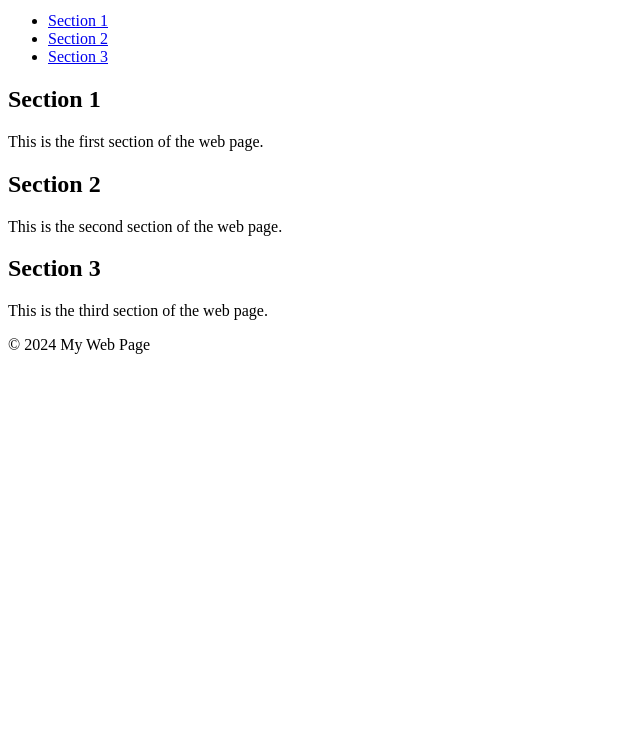
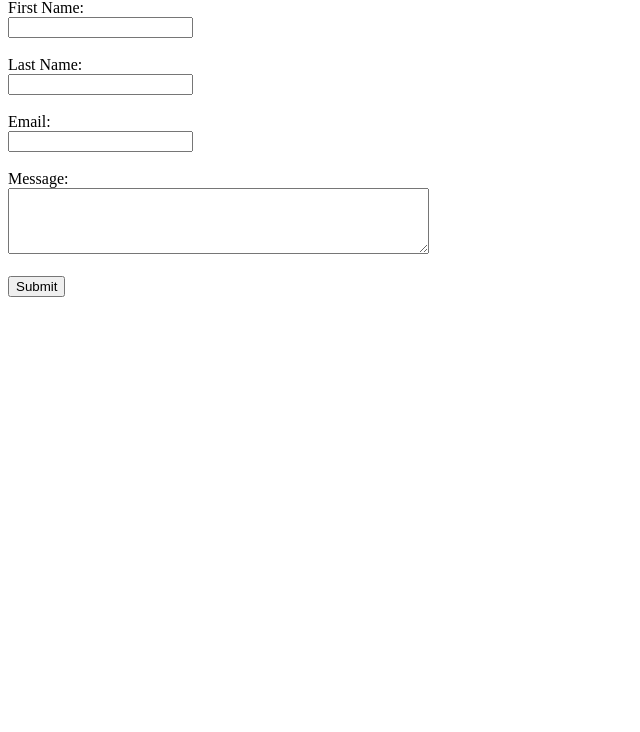
Before and after one commit to krithikaarya/Krithi_CRMTrackingCode, a plain HTML site: page index.html in a window 1280 px wide. Shown: the part 68-800 px from the top of the page, without its empty margins (0-640 px from the left). Drawn offline with Linux system fonts and the light colour scheme.

Commit message:
Update index.html

```diff
--- a/index.html
+++ b/index.html
@@ -1,37 +1,27 @@
 <!DOCTYPE html>
-<html lang="en">
+<html>
 <head>
-    <meta charset="UTF-8">
-    <meta name="viewport" content="width=device-width, initial-scale=1.0">
-    <title>Sample HTML Page</title>
+    <title>Simple Form</title>
 </head>
 <body>
-    <header>
-        <h1>Welcome to My Web Page</h1>
-        <nav>
-            <ul>
-                <li><a href="#section1">Section 1</a></li>
-                <li><a href="#section2">Section 2</a></li>
-                <li><a href="#section3">Section 3</a></li>
-            </ul>
-        </nav>
-    </header>
-    <main>
-        <section id="section1">
-            <h2>Section 1</h2>
-            <p>This is the first section of the web page.</p>
-        </section>
-        <section id="section2">
-            <h2>Section 2</h2>
-            <p>This is the second section of the web page.</p>
-        </section>
-        <section id="section3">
-            <h2>Section 3</h2>
-            <p>This is the third section of the web page.</p>
-        </section>
-    </main>
-    <footer>
-        <p>&copy; 2024 My Web Page</p>
-    </footer>
+
+<h2>Contact Form</h2>
+
+<form action="/submit_form" method="post">
+    <label for="fname">First Name:</label><br>
+    <input type="text" id="fname" name="fname"><br><br>
+
+    <label for="lname">Last Name:</label><br>
+    <input type="text" id="lname" name="lname"><br><br>
+
+    <label for="email">Email:</label><br>
+    <input type="email" id="email" name="email"><br><br>
+
+    <label for="message">Message:</label><br>
+    <textarea id="message" name="message" rows="4" cols="50"></textarea><br><br>
+
+    <input type="submit" value="Submit">
+</form>
+
 </body>
 </html>
```
